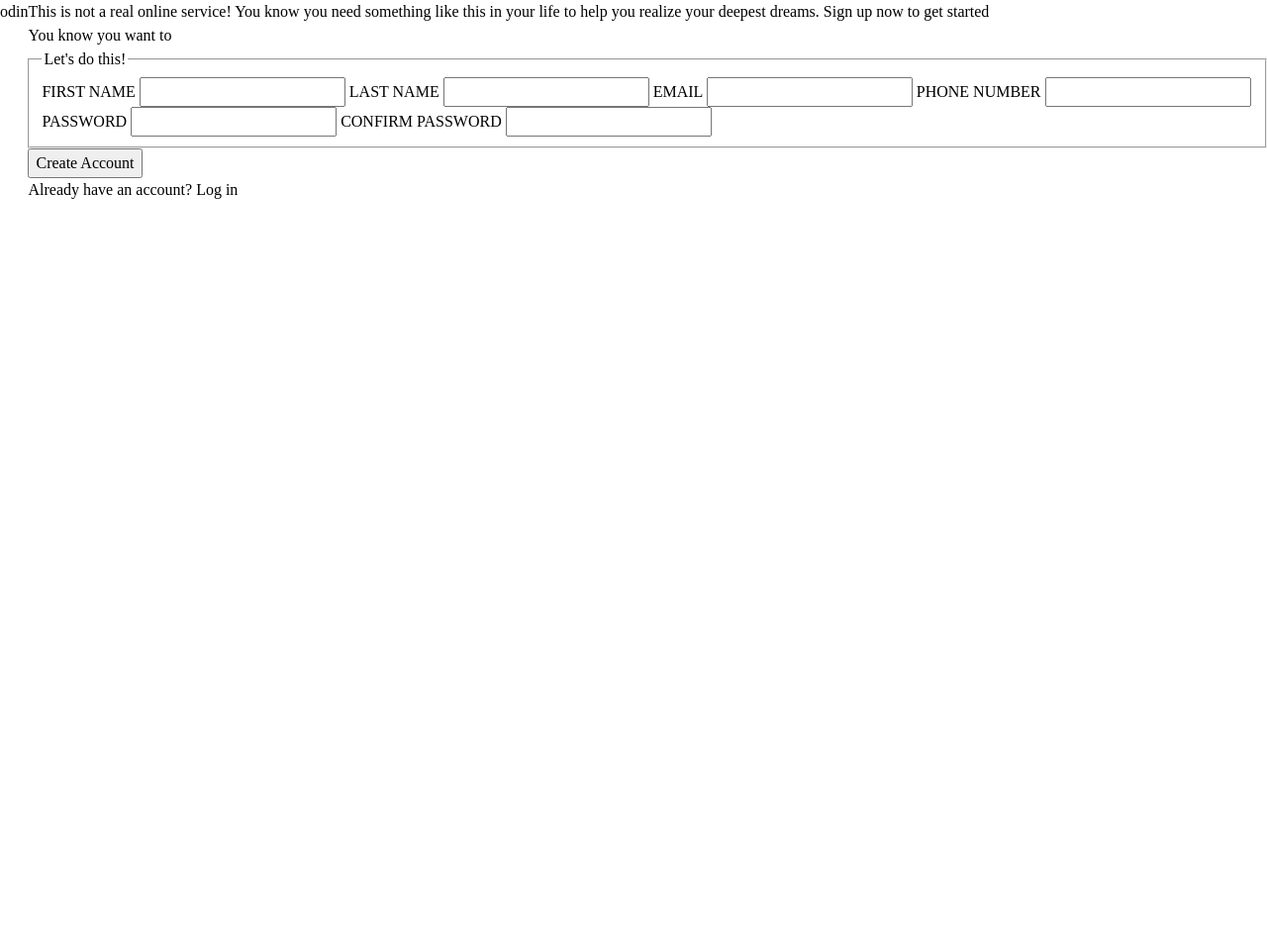
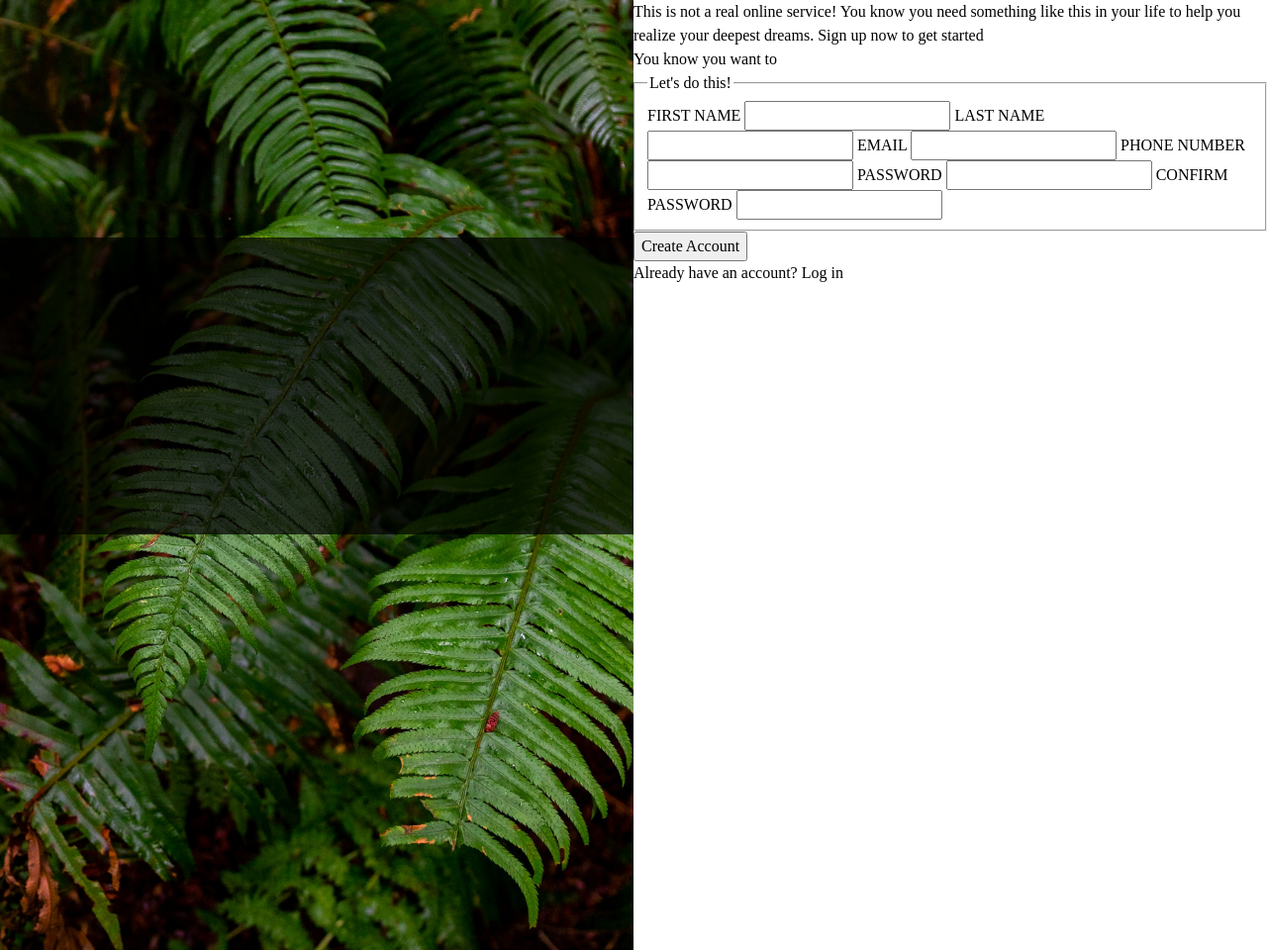
Before and after one commit to TheFutaBandit/login_page_form, a plain HTML site: page index.html in a window 1280 px wide. Shown: the whole page at 99% size. Before the commit the page ends 800 px from the top, so only its background shows below. Drawn offline with Linux system fonts and the light colour scheme.

Commit message:
image background
Image background has been done

```diff
--- a/styles.css
+++ b/styles.css
@@ -22,6 +22,15 @@ overflow-wrap: break-word;
 isolation: isolate;
 }
 
+html {
+    height: 100%;
+}
+
+body {
+    min-height: 100%;
+    display: flex;
+}
+
 :root {
     --button_color: #596D48;
     --input_border_color: #E5E7EB;
@@ -37,5 +46,31 @@ isolation: isolate;
 
 .container {
     display: flex;
-    justify-content: space-around;
 }
+
+.image {
+    position: relative;
+}
+
+
+.container .image {
+    min-height: 120vh;
+    min-width: 40em;
+    background-image: url("images/leaf.jpg");
+    background-attachment: scroll;
+    background-repeat: no-repeat;
+    background-position: center;
+    background-size: cover;
+}
+
+.image .logo {
+    width: 100%;
+    min-height: 300px;
+    position: absolute;
+    top: 15em;
+    background-color: rgb(0,0,0, 0.7);
+}
+
+.container .login {
+    flex: 1;
+}
```
